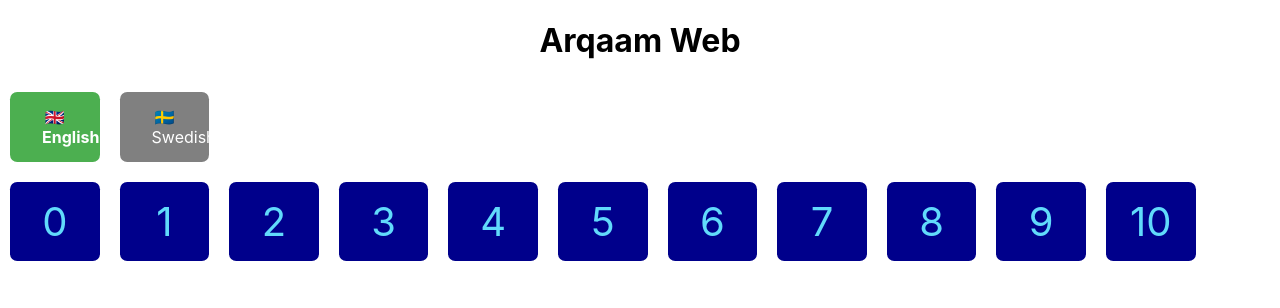
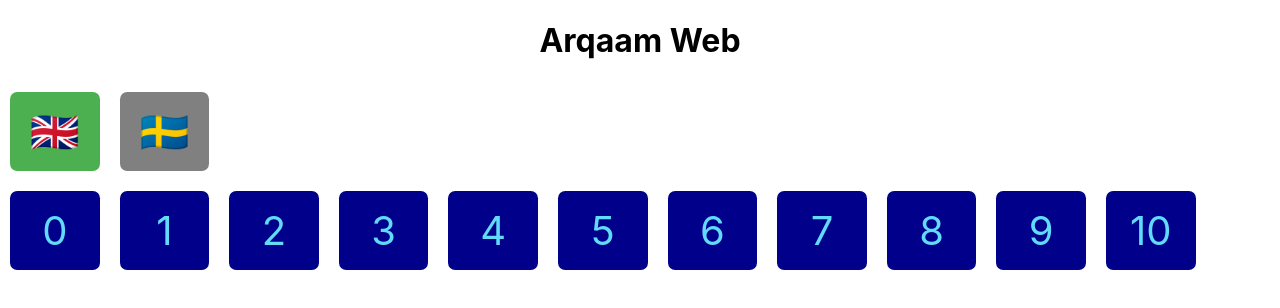
Before and after one commit to amerharb/arqaam, a React (Create React App) app: page / in a window 1280 px wide. Shown: the top 308 px of the page. Built offline with nearby package versions, Linux system fonts and the light colour scheme.

Commit message:
240509 fix css (#4)
* format

* no select

* only flag

* css

* minor change

* Revert "minor change"

This reverts commit ce12cc796581b3df5d66747029f9a29fe74b8069.

```diff
--- a/src/App.tsx
+++ b/src/App.tsx
@@ -44,7 +44,7 @@ function App() {
                         className={l.code === lang.code ? 'down' : 'up'}
                         onClick={() => handleLanguageChange(l)}
                     >
-                        {l.flag}{' '}{l.display}
+                        {l.flag}
                     </button>
                 ))}
             </hgroup>
--- a/src/index.css
+++ b/src/index.css
@@ -1,3 +1,7 @@
+* {
+	user-select: none;
+}
+
 body {
 	margin: 0;
 	font-family: -apple-system, BlinkMacSystemFont, 'Segoe UI', 'Roboto', 'Oxygen',
@@ -17,44 +21,38 @@ h1 {
 button {
 	font-family: inherit;
 	font-size: 40px;
-	line-height: inherit;
-	color: #61dafb;
-	background-color: darkblue;
 	border-radius: 0.45rem;
 	border: 20px aliceblue;
 	cursor: pointer;
-	padding: 15px;
+	padding: 15px 15px;
+	text-align: center;
+	text-decoration: none;
 	margin: 10px;
 	width: 7%;
 	align-content: center;
 }
 
-/* App.css */
+button:active {
+	transform: scale(0.95);
+	transition: transform 0.1s;
+}
+
+.button-number {
+	line-height: inherit;
+	color: #61dafb;
+	background-color: darkblue;
+}
 
 .down {
-	background-color: #4CAF50; /* Green */
+	background-color: #4CAF50;
 	color: white;
 	border: none;
-	padding: 15px 32px;
-	text-align: center;
-	text-decoration: none;
-	display: inline-block;
-	font-size: 16px;
-	font-weight: bold;
-	cursor: pointer;
-	align-content: center;
+	cursor: default;
 }
 
 .up {
-	background-color: gray; /* Red */
+	background-color: gray;
 	color: white;
 	border: none;
-	padding: 15px 32px;
-	text-align: center;
-	text-decoration: none;
-	display: inline-block;
-	font-size: 16px;
-	font-weight: normal;
 	cursor: pointer;
-	align-content: center;
 }
```
